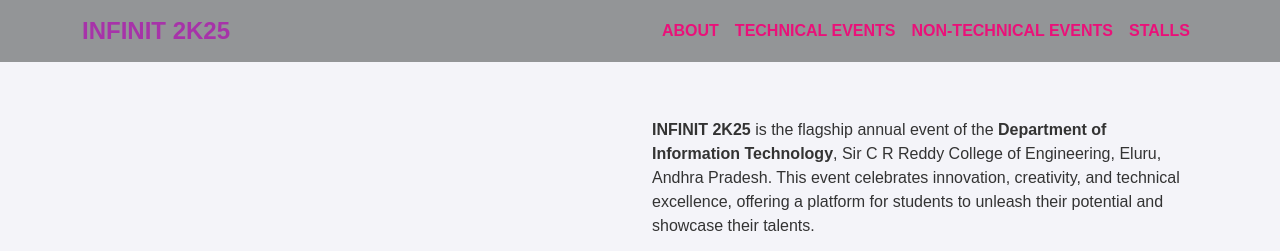
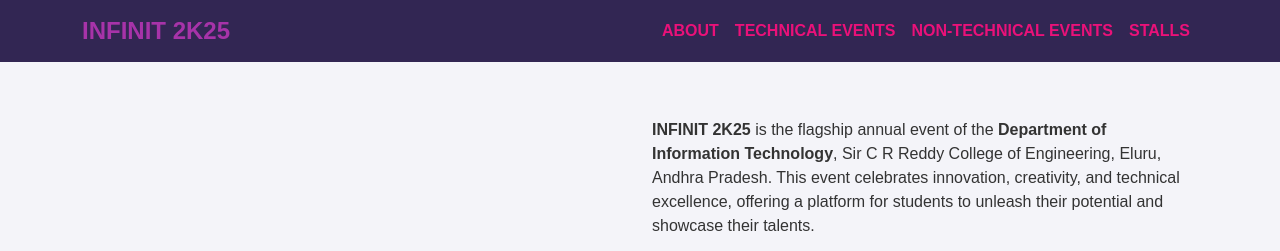
Before and after one commit to karthikdevini/INFINIT2K25, a plain HTML site: page index.html in a window 1280 px wide. Shown: the top 251 px of the page. Drawn offline with nearby package versions, Linux system fonts and the light colour scheme.

Commit message:
Update index.html

```diff
--- a/index.html
+++ b/index.html
@@ -14,7 +14,7 @@
     }
 
     .navbar {
-      background: #939597;
+      background: #322653;
     }
 
     /* Navbar styling */
```
